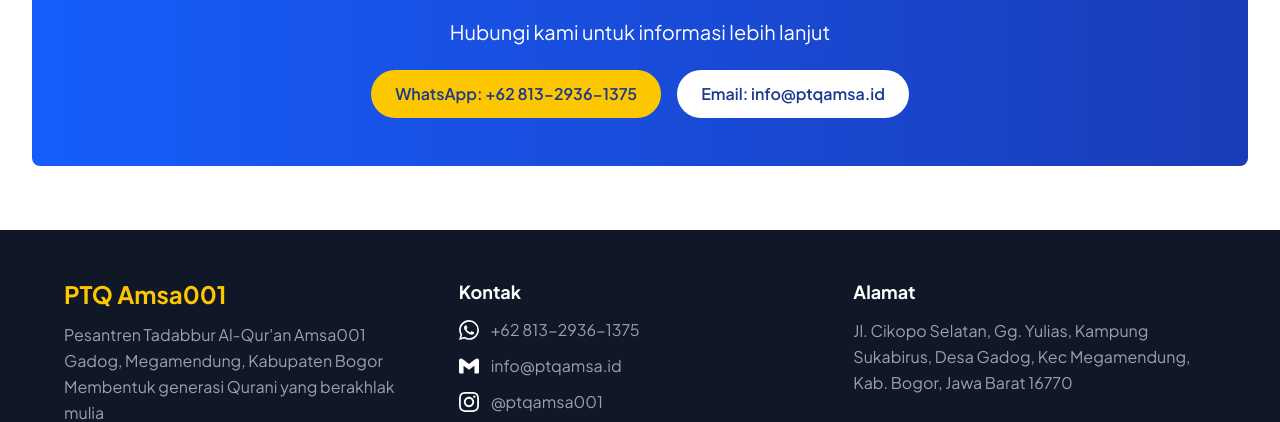
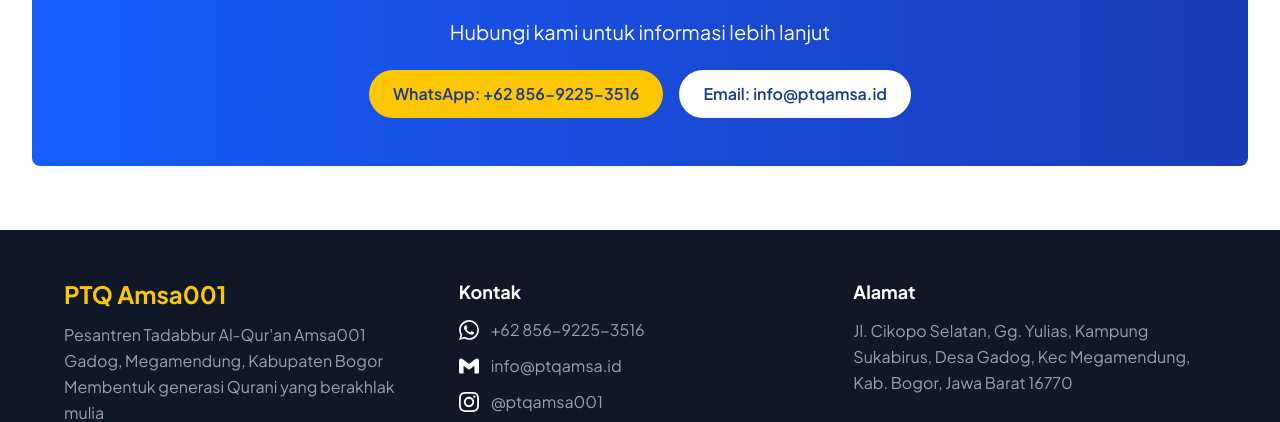
Before and after one commit to PTQAmsa/Website-PTQ, a Next.js app: page /pendaftaran-santri-baru in a window 1280 px wide. Shown: the part 2684-3106 px from the top of the page. Built offline with nearby package versions, Linux system fonts and the light colour scheme.

Commit message:
update embed Gmaps & whatsapp number

```diff
--- a/app/beasiswa/page.tsx
+++ b/app/beasiswa/page.tsx
@@ -169,7 +169,7 @@ export default function Beasiswa() {
                 Daftar Beasiswa Sekarang
               </a>
               <a
-                href="https://wa.me/6281329361375"
+                href="https://wa.me/6285692253516"
                 target="_blank"
                 rel="noopener noreferrer"
                 className="bg-white text-blue-900 px-8 py-4 rounded-full font-semibold text-lg hover:bg-gray-100 transition"
--- a/app/pendaftaran-santri-baru/page.tsx
+++ b/app/pendaftaran-santri-baru/page.tsx
@@ -48,7 +48,7 @@ export default function PendaftaranSantriBaru() {
           {/* CTA Button */}
           <div className="flex flex-col sm:flex-row gap-4 justify-center items-center">
             <a
-              href="https://wa.me/6281329361375"
+              href="https://wa.me/6285692253516"
               target="_blank"
               rel="noopener noreferrer"
               className="inline-flex items-center gap-2 bg-transparent border-2 border-white text-white px-8 py-4 rounded-full font-bold text-lg hover:bg-white hover:text-blue-900 transition-all hover:scale-105 shadow-lg hover:shadow-xl"
@@ -203,12 +203,12 @@ export default function PendaftaranSantriBaru() {
             <p className="text-xl mb-6">Hubungi kami untuk informasi lebih lanjut</p>
             <div className="flex flex-col md:flex-row gap-4 justify-center items-center">
               <a
-                href="https://wa.me/6281329361375"
+                href="https://wa.me/6285692253516"
                 target="_blank"
                 rel="noopener noreferrer"
                 className="bg-yellow-400 text-blue-900 px-6 py-3 rounded-full font-semibold hover:bg-yellow-300 transition"
               >
-                WhatsApp: +62 813-2936-1375
+                WhatsApp: +62 856-9225-3516
               </a>
               <a
                 href="mailto:info@ptqamsa.id"
--- a/components/Contact.tsx
+++ b/components/Contact.tsx
@@ -61,7 +61,7 @@ export default function Contact() {
                 </div>
               </a>
               <a
-                href="https://wa.me/6281329361375"
+                href="https://wa.me/6285692253516"
                 target="_blank"
                 rel="noopener noreferrer"
                 className="flex items-start gap-4 hover:opacity-80 transition"
@@ -71,7 +71,7 @@ export default function Contact() {
                 </svg>
                 <div>
                   <div className="font-bold text-lg mb-1">WhatsApp</div>
-                  <div className="opacity-90">+62 813-2936-1375</div>
+                  <div className="opacity-90">+62 856-9225-3516</div>
                 </div>
               </a>
               <a
--- a/components/Footer.tsx
+++ b/components/Footer.tsx
@@ -13,7 +13,7 @@ export default function Footer() {
             <h4 className="text-lg font-bold mb-3">Kontak</h4>
             <div className="space-y-3 text-gray-400">
               <a
-                href="https://wa.me/6281329361375"
+                href="https://wa.me/6285692253516"
                 target="_blank"
                 rel="noopener noreferrer"
                 className="flex items-center gap-3 hover:text-white transition"
@@ -21,7 +21,7 @@ export default function Footer() {
                 <svg className="w-5 h-5 flex-shrink-0" fill="white" viewBox="0 0 24 24" xmlns="http://www.w3.org/2000/svg">
                   <path d="M17.472 14.382c-.297-.149-1.758-.867-2.03-.967-.273-.099-.471-.148-.67.15-.197.297-.767.966-.94 1.164-.173.199-.347.223-.644.075-.297-.15-1.255-.463-2.39-1.475-.883-.788-1.48-1.761-1.653-2.059-.173-.297-.018-.458.13-.606.134-.133.298-.347.446-.52.149-.174.198-.298.298-.497.099-.198.05-.371-.025-.52-.075-.149-.669-1.612-.916-2.207-.242-.579-.487-.5-.669-.51-.173-.008-.371-.01-.57-.01-.198 0-.52.074-.792.372-.272.297-1.04 1.016-1.04 2.479 0 1.462 1.065 2.875 1.213 3.074.149.198 2.096 3.2 5.077 4.487.709.306 1.262.489 1.694.625.712.227 1.36.195 1.871.118.571-.085 1.758-.719 2.006-1.413.248-.694.248-1.289.173-1.413-.074-.124-.272-.198-.57-.347m-5.421 7.403h-.004a9.87 9.87 0 01-5.031-1.378l-.361-.214-3.741.982.998-3.648-.235-.374a9.86 9.86 0 01-1.51-5.26c.001-5.45 4.436-9.884 9.888-9.884 2.64 0 5.122 1.03 6.988 2.898a9.825 9.825 0 012.893 6.994c-.003 5.45-4.437 9.884-9.885 9.884m8.413-18.297A11.815 11.815 0 0012.05 0C5.495 0 .16 5.335.157 11.892c0 2.096.547 4.142 1.588 5.945L.057 24l6.305-1.654a11.882 11.882 0 005.683 1.448h.005c6.554 0 11.89-5.335 11.893-11.893a11.821 11.821 0 00-3.48-8.413Z"/>
                 </svg>
-                <span>+62 813-2936-1375</span>
+                <span>+62 856-9225-3516</span>
               </a>
               <a
                 href="mailto:info@ptqamsa.id"
@@ -55,7 +55,7 @@ export default function Footer() {
         <div className="border-t border-gray-800 pt-6 text-center">
           <div className="flex justify-center gap-8 mb-4">
             <a
-              href="https://wa.me/6281329361375"
+              href="https://wa.me/6285692253516"
               target="_blank"
               rel="noopener noreferrer"
               className="hover:opacity-80 transition"
--- a/next.config.ts
+++ b/next.config.ts
@@ -2,7 +2,7 @@
 const securityHeaders = [
   {
     key: 'Content-Security-Policy',
-    value: "default-src 'self'; script-src 'self' 'unsafe-eval' 'unsafe-inline'; style-src 'self' 'unsafe-inline'; img-src 'self' blob: data: https://i.ytimg.com; font-src 'self'; object-src 'none'; base-uri 'self'; form-action 'self'; frame-src https://www.youtube.com https://www.youtube-nocookie.com; frame-ancestors 'none';"
+    value: "default-src 'self'; script-src 'self' 'unsafe-eval' 'unsafe-inline'; style-src 'self' 'unsafe-inline'; img-src 'self' blob: data: https://i.ytimg.com; font-src 'self'; object-src 'none'; base-uri 'self'; form-action 'self'; frame-src https://www.youtube.com https://www.youtube-nocookie.com https://www.google.com; frame-ancestors 'none';"
   },
   {
     key: 'X-DNS-Prefetch-Control',
```
